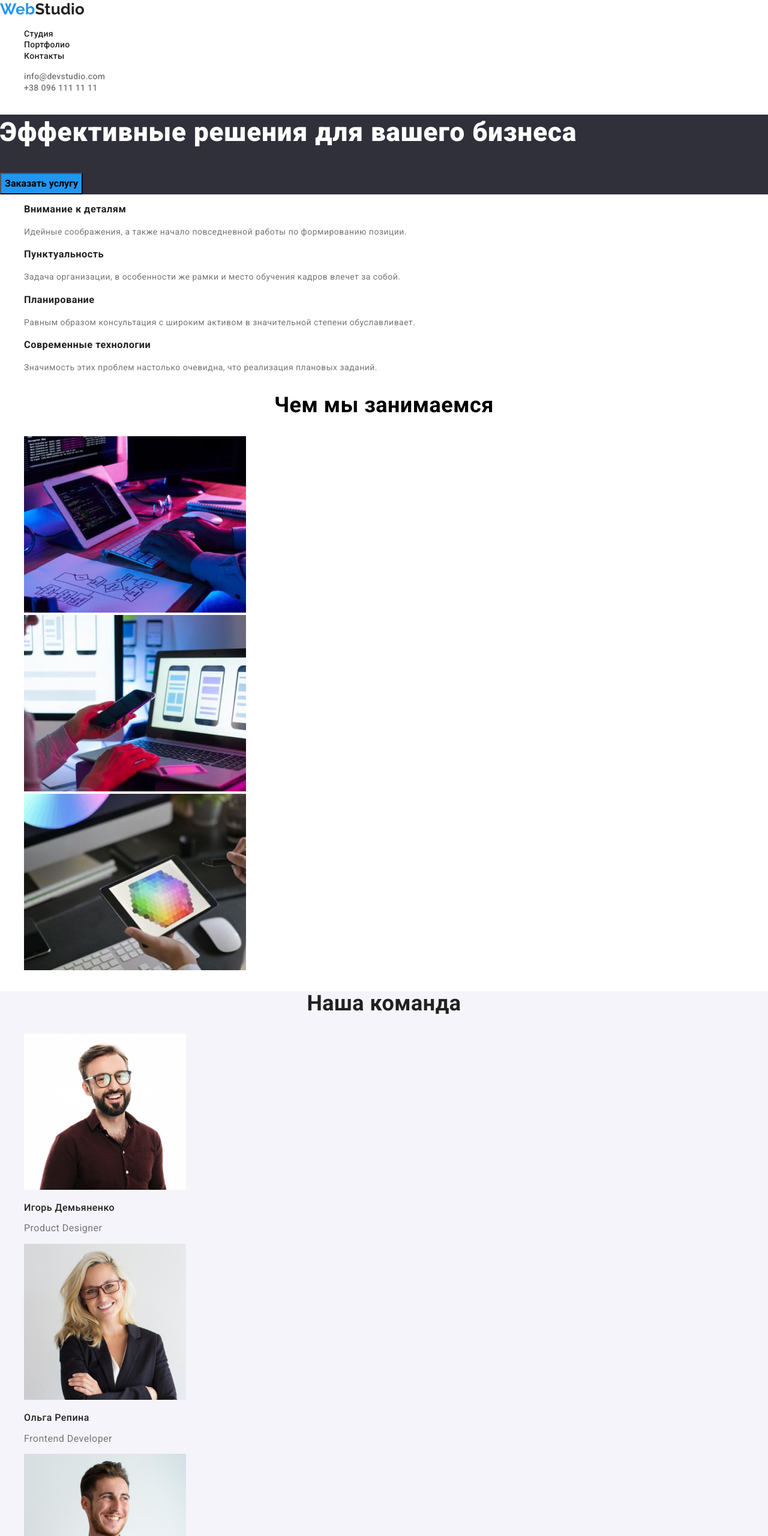
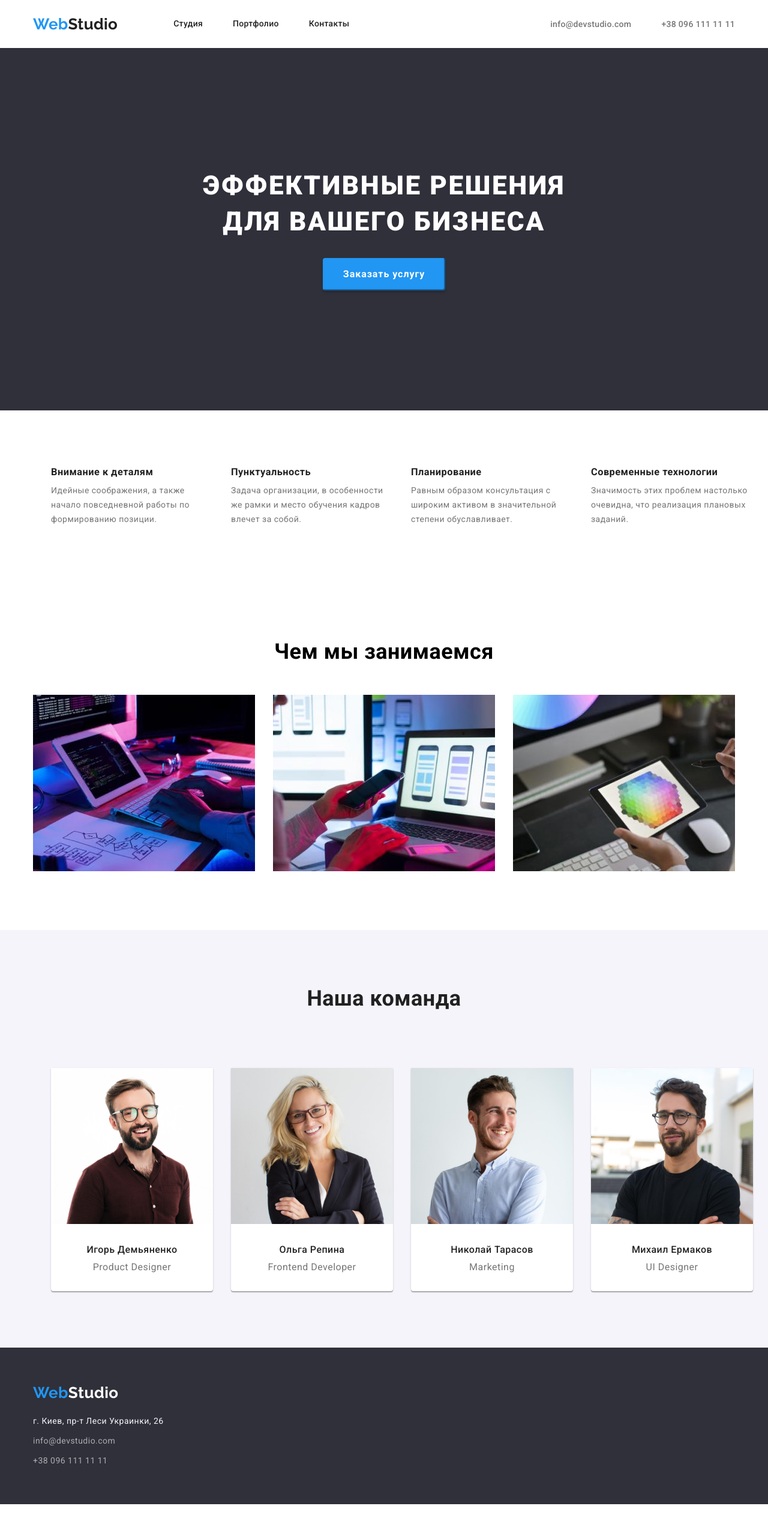
Before and after one commit to salampego/goit-markup-hw-03, a plain HTML site: page index.html in a window 1280 px wide. Shown: the top 2560 px of the page at 60% size. After the commit the page ends 2507 px from the top, so only its background shows below. Drawn offline with nearby package versions, Linux system fonts and the light colour scheme.

Commit message:
update code

```diff
--- a/css/style.css
+++ b/css/style.css
@@ -24,6 +24,24 @@ body {
   font-family: Roboto, serif;
   letter-spacing: 0.03em;
 }
+p {
+  margin: 0;
+}
+h1,
+h2,
+h3,
+h4,
+h5,
+h6 {
+  margin: 0;
+}
+.centred {
+  text-align: center;
+}
+.section {
+  padding-top: 94px;
+  padding-bottom: 94px;
+}
 .visually-hidden {
   position: absolute;
   white-space: nowrap;
@@ -37,34 +55,72 @@ body {
   margin: -1px;
 }
 
+/* list */
+.list {
+  list-style: none;
+  padding: 0;
+  margin: 0;
+}
+.link {
+  text-decoration: none;
+}
+.container {
+  width: 1200px;
+  padding-left: 15px;
+  padding-right: 15px;
+  margin-left: auto;
+  margin-right: auto;
+}
+.header-container {
+  display: flex;
+  align-items: center;
+}
 .header {
   background-color: var(--logo-footer);
   letter-spacing: 0.02em;
 }
+.header .item + .item {
+  margin-left: 50px;
+}
+.header-contact {
+  margin-left: 331px;
+  display: flex;
+  align-items: center;
+}
+.navigation-container {
+  display: flex;
+  align-items: center;
+}
+.navigation-list {
+  display: flex;
+}
+.contact-link-header {
+  display: flex;
+  align-items: center;
+  margin-left: auto;
+}
 
-/* list */
-.list {
-  list-style: none;
-}
-.link {
-  text-decoration: none;
-}
 /*logo in header and footer   */
-.logo {
+.logo-header {
+  margin-right: 93px;
+
   font-family: raleway;
   font-weight: 700;
   font-size: 26px;
   line-height: 1.19;
   color: var(--logo-basic);
 }
-.logo .header-logo {
+.logo-header .header-logo {
   color: var(--logo-header);
 }
-.logo .footer-logo {
+.logo-footer .footer-logo {
   color: var(--logo-footer);
 }
 /* link nav*/
 .navigation-link {
+  padding-top: 32px;
+  padding-bottom: 32px;
+  display: flex;
   color: var(--header-nav);
   font-weight: 500;
   font-size: 14px;
@@ -79,13 +135,17 @@ body {
 }
 /* contact header*/
 .contact-header {
+  padding-bottom: 32px;
+  padding-top: 32px;
   color: var(--contact-);
   font-weight: 500;
   font-size: 14px;
   line-height: 1.14;
 }
-
-.contact-header:hover,
+.header-contact .item + .item {
+  margin-right: 50px;
+}
+.contact-header + .contact-header:hover,
 .contact-header:focus {
   color: var(--contact-hover);
 }
@@ -95,48 +155,109 @@ body {
   letter-spacing: 0.06em;
 }
 .hero-heading {
+  margin-top: 0;
+  margin-left: auto;
+  margin-right: auto;
+  padding-top: 200px;
+  margin-bottom: 30px;
+  width: 696px;
   color: var(--heading-color-hero);
   font-weight: 900;
   font-size: 44px;
   line-height: 1.36;
+  letter-spacing: 0.06em;
+  text-transform: uppercase;
 }
 .hero .hero-button {
+  margin-left: auto;
+  margin-right: auto;
+  padding: 10px 32px;
+  margin-bottom: 200px;
+  border-radius: 4px;
+  min-width: 200px;
+  border-color: var(--accent-color);
+  color: var(--heading-color-hero);
   background: var(--accent-color);
+  box-shadow: 0px 4px 4px rgba(0, 0, 0, 0.15);
   font-weight: 700;
   font-size: 16px;
   line-height: 1.87;
+  letter-spacing: 0.06em;
 }
 .hero .hero-button:hover,
 .hero-button:focus {
   background: #188ce8;
+  border-color: var(--accent-color);
+  color: var(--heading-color-hero);
+  box-shadow: 0px 4px 4px rgba(0, 0, 0, 0.15);
 }
 /* features */
 .features {
   font-size: 14px;
 }
+.features-list {
+  display: flex;
+}
 .features-heading {
+  margin-top: 0;
+  margin-bottom: 10px;
+  margin-left: 30px;
   color: var(--heading-color);
   line-height: 1.14;
   font-weight: 700;
 }
 .features-paragraph {
+  margin-top: 0;
+  margin-bottom: 0;
+  margin-left: 30px;
+  width: 270px;
+
   color: var(--paragraph-color);
   line-height: 1.71;
 }
+.features .item {
+  margin-left: auto;
+  margin-right: auto;
+}
+
 /* about work */
-.work {
+
+.work-list {
+  display: flex;
 }
 .work-heading {
+  margin-top: 0;
+  margin-bottom: 50px;
+
   font-weight: 700;
   font-size: 36px;
   line-height: 1.16;
   text-align: center;
 }
+.work .item + .item {
+  margin-left: 30px;
+}
+
 /* about team */
 .team {
   background-color: var(--background-team);
 }
+.team-list {
+  display: flex;
+}
+.team-item {
+  margin-left: 30px;
+
+  background: #ffffff;
+  box-shadow: 0px 1px 3px rgba(0, 0, 0, 0.12), 0px 1px 1px rgba(0, 0, 0, 0.14),
+    0px 2px 1px rgba(0, 0, 0, 0.2);
+  border-radius: 0px 0px 4px 4px;
+}
+
 .team-heading {
+  margin-bottom: 94px;
+  margin-top: 0;
+
   font-weight: 700;
   font-size: 36px;
   line-height: 1.16;
@@ -144,12 +265,18 @@ body {
   color: var(--heading-color);
 }
 .team-name {
+  margin-top: 30px;
+  margin-bottom: 10px;
+
   color: var(--heading-color);
   font-weight: 500;
   font-size: 16px;
   line-height: 1.18;
 }
 .team-paragraph {
+  margin-top: 0px;
+  margin-bottom: 30px;
+
   color: var(--paragraph-color);
   font-size: 16px;
   line-height: 1.18;
@@ -158,34 +285,81 @@ body {
 .footer {
   background-color: var(--background-footer);
 }
+.footer-container {
+  display: flex;
+  flex-direction: column;
+}
+.contact-list-footer {
+  display: flex;
+  flex-direction: column;
+}
+.logo-footer {
+  margin-top: 60px;
+  margin-bottom: 20px;
+  font-family: raleway;
+  font-weight: 700;
+  font-size: 26px;
+  line-height: 1.19;
+  color: var(--logo-basic);
+}
 .contact-footer {
   color: var(--contact-footer);
   font-size: 14px;
   line-height: 1.71;
   font-style: normal;
 }
+
 .footer-address {
-  color: #ffffff;
+  color: var(--background-team);
+}
+.contact-footer .item + .item {
+  margin-top: 9px;
+}
+.contact-footer .item:last-child {
+  margin-bottom: 60px;
 }
 /* portfolio.html (css)*/
-
-.portfolio {
+.section-potfolio {
+  margin-top: 94px;
+  margin-bottom: 94px;
+}
+.button-list {
+  margin-bottom: 50px;
+  display: flex;
+  justify-content: center;
+}
+.item-button {
+  margin-left: 8px;
+}
+.item-button:first-child {
+  margin-left: 0px;
 }
 .portfolio .portfolio-button {
+  display: inline-block;
+  padding: 6px 20px;
+  border-radius: 4px;
+  border-color: transparent;
   background-color: var(--portfolio-button);
   color: var(--heading-color);
   text-align: center;
   font-weight: 500;
   font-size: 16px;
   line-height: 1.62;
+  box-shadow: 0px 3px 1px rgba(0, 0, 0, 0.1), 0px 1px 2px rgba(0, 0, 0, 0.08),
+    0px 2px 2px rgba(0, 0, 0, 0.12);
   cursor: pointer;
 }
+
 .portfolio-button:hover,
 .portfolio-button:focus {
   background-color: var(--portfolio-button-hover);
   color: var(--portfolio-button);
 }
 .portfolio-heading {
+  margin-bottom: 4px;
+  margin-left: 24px;
+  margin-right: 24px;
+  margin-top: 20px;
   color: var(--heading-color);
   font-weight: 700;
   font-size: 18px;
@@ -193,7 +367,25 @@ body {
   letter-spacing: 0.06em;
 }
 .portfolio-paragraph {
+  margin-left: 24px;
+  margin-right: 24px;
+  margin-bottom: 20px;
   font-size: 16px;
   line-height: 1.87;
   color: var(--paragraph-color);
 }
+.portfolio-list {
+  display: flex;
+  flex-wrap: wrap;
+}
+.portfolio-item:nth-child(3n) {
+  margin-right: 0;
+}
+
+.portfolio-item {
+  width: 370px;
+  margin-right: 30px;
+  margin-bottom: 30px;
+  background: #ffffff;
+  border: 1px solid #eeeeee;
+}
--- a/index.html
+++ b/index.html
@@ -5,6 +5,12 @@
     <meta http-equiv="X-UA-Compatible" content="IE=edge" />
     <meta name="viewport" content="width=device-width, initial-scale=1.0" />
     <title>WebStudio</title>
+        <link rel="preconnect" href="https://fonts.googleapis.com" />
+    <link rel="preconnect" href="https://fonts.gstatic.com" crossorigin />
+    <link
+      href="https://fonts.googleapis.com/css2?family=Raleway:wght@700&family=Roboto:wght@400;500;700;900&display=swap"
+      rel="stylesheet"
+    />
     <link
       rel="stylesheet"
       href="https://cdnjs.cloudflare.com/ajax/libs/modern-normalize/1.1.0/modern-normalize.min.css"
@@ -12,76 +18,75 @@
       crossorigin="anonymous"
       referrerpolicy="no-referrer"
     />
-    <link rel="preconnect" href="https://fonts.googleapis.com" />
-    <link rel="preconnect" href="https://fonts.gstatic.com" crossorigin />
-    <link
-      href="https://fonts.googleapis.com/css2?family=Raleway:wght@700&family=Roboto:wght@400;500;700;900&display=swap"
-      rel="stylesheet"
-    />
     <link rel="stylesheet" href="./css/style.css" />
   </head>
   <body>
     <!-- header -->
     <header class="header">
-      <nav>
-        <a href="./index.html" class="logo link"
+      <div class="header-container container">
+        <nav class="navigation-container">
+          <a href="./index.html" class="logo-header link"
             >Web<span class="header-logo">Studio</span></a
           >
-        <ul class="list">
-          <li><a href=" " class="navigation-link link">Студия</a></li>
-          <li>
+          <ul class="navigation-list list">
+            <li class="item"><a href=" " class="navigation-link link">Студия</a></li>
+            <li class="item">
               <a href="./portfolio.html" class="navigation-link link"
                 >Портфолио</a
               >
             </li>
-          <li><a href="" class="navigation-link link">Контакты</a></li>
+            <li class="item"><a href="" class="navigation-link link">Контакты</a></li>
           </ul>
         </nav>
-      <ul class="contact-link list">
-        <li>
+        <ul class="contact-link-header list">
+          <li class="item">
             <a href="mailto:info@devstudio.com" class="contact-header link"
               >info@devstudio.com</a
             >
           </li>
-        <li>
+          <li class="item">
             <a href="tel:+380961111111" class="contact-header link"
               >+38 096 111 11 11</a
             >
           </li>
         </ul>
+        </div>
+      </div>
     </header>
     <main>
       <!-- section #1 -->
-      <section class="hero">
+      <section class="hero centred">
+        <div class="container">
         <h1 class="hero-heading">Эффективные решения для вашего бизнеса</h1>
         <button type="button" class="hero-button">Заказать услугу</button>
       </section>
       <!-- section #2-->
-      <section class="features">
+      <section class="features section">
+        <div class="container">
         <h2 class="visually-hidden">Особенности нашей компании</h2>
-        <ul class="list">
-          <li>
+        <ul class="features-list list">
+          <li class="item">
             <h3 class="features-heading">Внимание к деталям</h3>
             <p class="features-paragraph">
               Идейные соображения, а также начало повседневной работы по
               формированию позиции.
             </p>
           </li>
-          <li>
+          <li class="item">
             <h3 class="features-heading">Пунктуальность</h3>
             <p class="features-paragraph">
               Задача организации, в особенности же рамки и место обучения кадров
               влечет за собой.
             </p>
           </li>
-          <li>
+          <li class="item">
             <h3 class="features-heading">Планирование</h3>
             <p class="features-paragraph">
               Равным образом консультация с широким активом в значительной
               степени обуславливает.
             </p>
           </li>
-          <li>
+          <li class="item">
             <h3 class="features-heading">Современные технологии</h3>
             <p class="features-paragraph">
               Значимость этих проблем настолько очевидна, что реализация
@@ -89,12 +94,15 @@
             </p>
           </li>
         </ul>
+        </div>
+        </div>
       </section>
       <!-- section #3 -->
-      <section class="work">
+      <section class="work section">
+        <div class="container">
         <h2 class="work-heading">Чем мы занимаемся</h2>
-        <ul class="list">
-          <li>
+        <ul class="work-list list">
+          <li class="item">
             <img
               src="./images/about_work_1.jpg"
               alt="пишет код"
@@ -102,7 +110,7 @@
               height="294"
             />
           </li>
-          <li>
+          <li class="item">
             <img
               src="./images/about_work_2.jpg"
               alt="смотрит макет"
@@ -110,7 +118,7 @@
               height="294"
             />
           </li>
-          <li>
+          <li class="item">
             <img
               src="./images/about_work_3.jpg"
               alt="выбирает цвета"
@@ -119,62 +127,65 @@
             />
           </li>
         </ul>
+        </div>
       </section>
       <!-- section #4 -->
-      <section class="team">
+      <section class="team section">
+        <div class="container">
         <h2 class="team-heading">Наша команда</h2>
-        <ul class="list">
-          <li>
+        <ul class="team-list list">
+          <li class="team-item">
             <img
               src="./images/team_1.jpg"
               alt="на фотографии Игорь Демьяненко"
               width="270"
               height="260"
             />
-            <h3 class="team-name">Игорь Демьяненко</h3>
-            <p lang="en" class="team-paragraph">Product Designer</p>
+            <h3 class="team-name centred" >Игорь Демьяненко</h3>
+            <p lang="en" class="team-paragraph centred">Product Designer</p>
           </li>
-          <li>
+          <li class="team-item centred">
             <img
               src="./images/team_2.jpg"
               alt="на фотографии Ольга Репина"
               width="270"
               height="260"
             />
-            <h3 class="team-name">Ольга Репина</h3>
-            <p lang="en" class="team-paragraph">Frontend Developer</p>
+            <h3 class="team-name centred">Ольга Репина</h3>
+            <p lang="en" class="team-paragraph centred">Frontend Developer</p>
           </li>
-          <li>
+          <li class="team-item">
             <img
               src="./images/team_3.jpg"
               alt="на фотографии Николай Тарасов"
               width="270"
               height="260"
             />
-            <h3 class="team-name">Николай Тарасов</h3>
-            <p lang="en" class="team-paragraph">Marketing</p>
+            <h3 class="team-name centred">Николай Тарасов</h3>
+            <p lang="en" class="team-paragraph centred">Marketing</p>
           </li>
-          <li>
+          <li class="team-item">
             <img
               src="./images/team_4.jpg"
               alt="на фотографии Михаил Ермаков"
               width="270"
               height="260"
             />
-            <h3 class="team-name">Михаил Ермаков</h3>
-            <p lang="en" class="team-paragraph">UI Designer</p>
+            <h3 class="team-name centred">Михаил Ермаков</h3>
+            <p lang="en" class="team-paragraph centred">UI Designer</p>
           </li>
         </ul>
+        </div>
       </section>
     </main>
     <!-- footer -->
     <footer class="footer">
-      <a href="./index.html" class="logo link"
+      <div class="footer-container container">
+      <a href="./index.html" class="logo-footer link"
         >Web<span class="footer-logo">Studio</span></a
       >
-      <address>
-        <ul class="contact-footer list">
-          <li>
+        <ul class="contact-footer list contact-list-footer">
+          <li class="item">
             <a
               href="https://goo.gl/maps/VsenkT5PbFzWRXvy7"
               target="_blank"
@@ -183,18 +194,20 @@
               >г. Киев, пр-т Леси Украинки, 26</a
             >
           </li>
-          <li>
+          <li class="item">
             <a href="mailto:info@devstudio.com" class="contact-footer link"
               >info@devstudio.com</a
             >
           </li>
-          <li>
+          <li class="item">
             <a href="tel:+380961111111" class="contact-footer link"
               >+38 096 111 11 11</a
             >
           </li>
         </ul>
+
       </address>
+      </div>
     </footer>
   </body>
 </html>
```
Also changed, not shown: portfolio.html (+47 -42 lines). Lines whose indentation alone changed are shown as unchanged.
